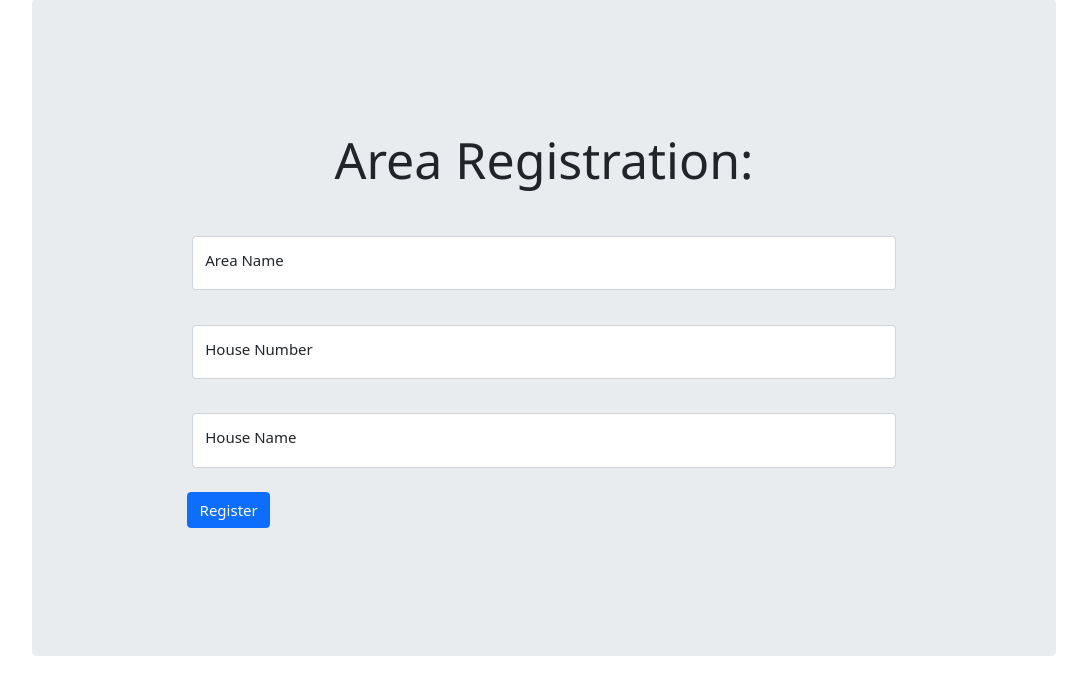
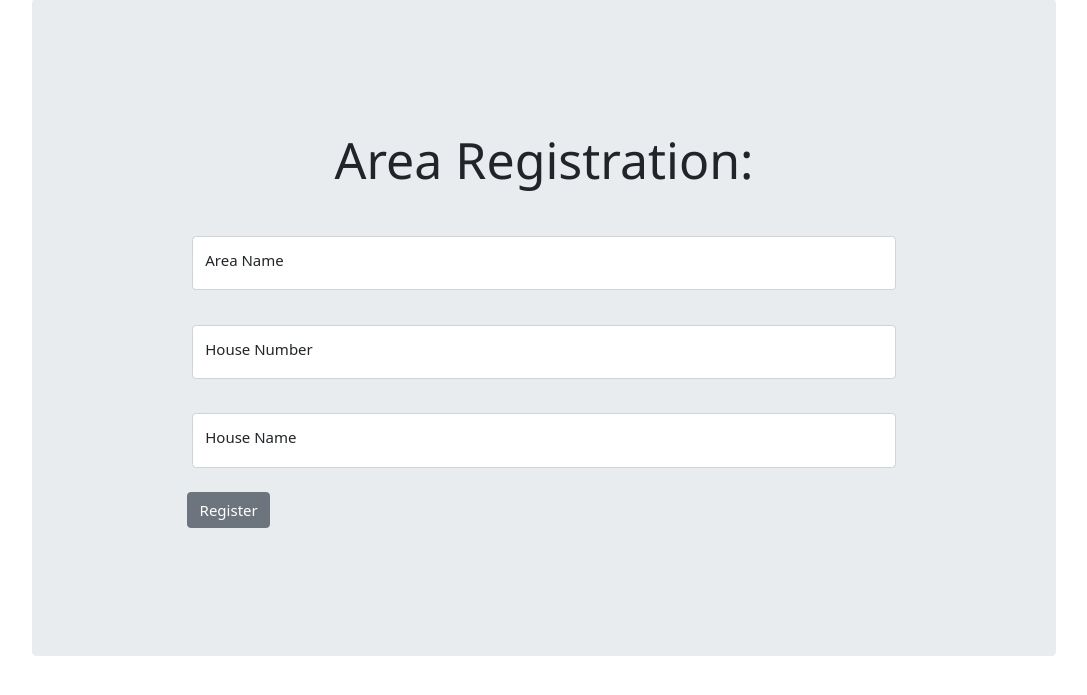
Before and after one commit to DeepthiMurabijji/wasteComeBack, a Django app: page /admin-area/ in a window 1280 px wide. Shown: the part 54-749 px from the top of the page, without its empty margins (96-1183 px from the left). Run offline with Django 4.2, Linux system fonts and the light colour scheme; some libraries are stand-ins or nearby versions.

Commit message:
color of button changed

```diff
--- a/templates/adminarea.html
+++ b/templates/adminarea.html
@@ -28,6 +28,6 @@
         <input type="text" class="form-control" id="floatingPassword" placeholder="Hyderbad">
         <label for="floatingPassword">House Name</label>
     </div>
-    <button type="submit" class="btn btn-primary">Register</button>
+    <button type="submit" class="btn btn-secondary">Register</button>
 </div>
 {% endblock %}
```
